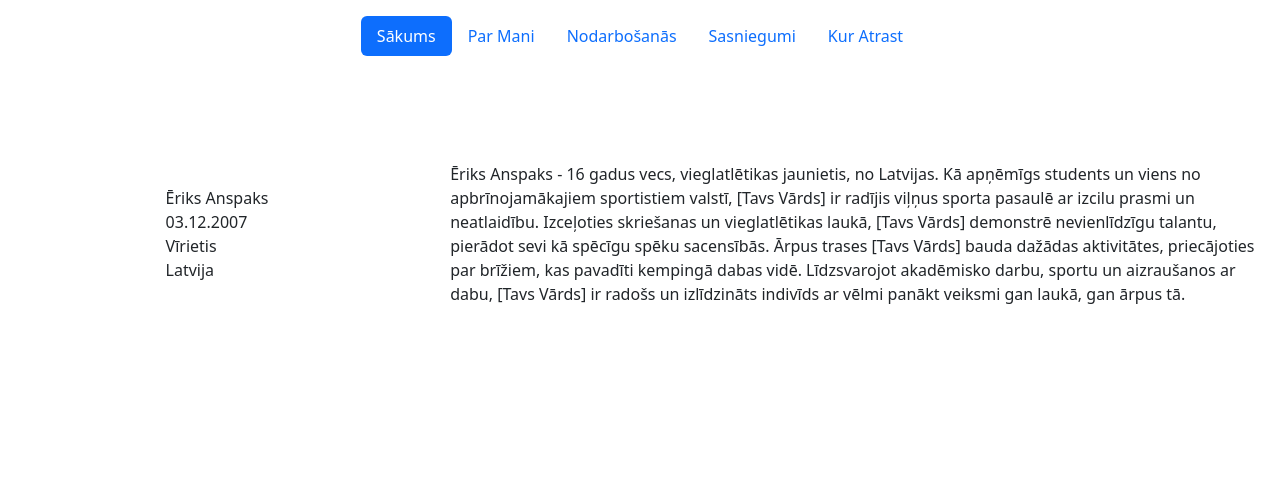
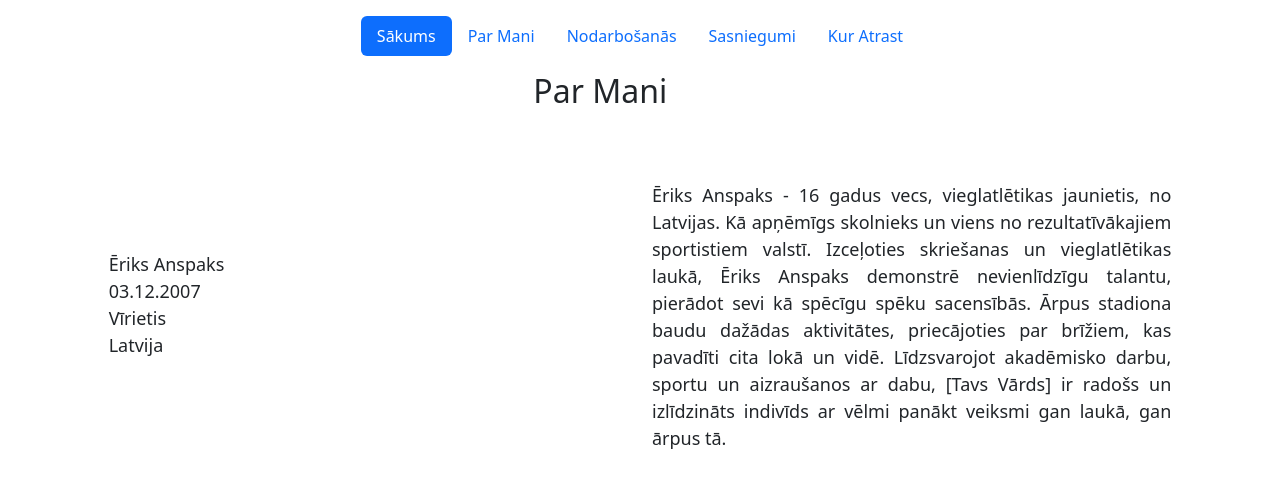
Before and after one commit to erikonkuls/erikonkuls, a plain HTML site: page UZATZIMI/index.html in a window 1280 px wide. Drawn offline with nearby package versions, Linux system fonts and the light colour scheme.

Commit message:
Add files via upload

```diff
--- a/UZATZIMI/index.html
+++ b/UZATZIMI/index.html
@@ -15,16 +15,29 @@
     <header class="d-flex justify-content-center py-3">
         <ul class="nav nav-pills">
           <li class="nav-item"><a href="#" class="nav-link active" aria-current="page">Sākums</a></li>
-          <li class="nav-item"><a href="#" class="nav-link">Par Mani</a></li>
+          <li class="nav-item"><a href="#es" class="nav-link">Par Mani</a></li>
           <li class="nav-item"><a href="#" class="nav-link">Nodarbošanās</a></li>
           <li class="nav-item"><a href="#" class="nav-link">Sasniegumi</a></li>
           <li class="nav-item"><a href="#" class="nav-link">Kur Atrast</a></li>
         </ul>
       </header>
+        <div class="parmani">
+          <div class="col-xl-2 col-lg-2 col-sm-5 col-7">
+            <h2 id="es">Par Mani</h2>
+           </div>
+        </div>
+
 
        <div class="row">
-        <div class="col-lg-3 col-sm-6 col-10 "><p>Ēriks Anspaks <br> 03.12.2007 <br>Vīrietis <br>Latvija </p></div>
-        <div class="col-lg-9 col-sm-6 col-10  "><p>Ēriks Anspaks - 16 gadus vecs, vieglatlētikas jaunietis, no Latvijas. Kā apņēmīgs students un viens no apbrīnojamākajiem sportistiem valstī, [Tavs Vārds] ir radījis viļņus sporta pasaulē ar izcilu prasmi un neatlaidību. Izceļoties skriešanas un vieglatlētikas laukā, [Tavs Vārds] demonstrē nevienlīdzīgu talantu, pierādot sevi kā spēcīgu spēku sacensībās. Ārpus trases [Tavs Vārds] bauda dažādas aktivitātes, priecājoties par brīžiem, kas pavadīti kempingā dabas vidē. Līdzsvarojot akadēmisko darbu, sportu un aizraušanos ar dabu, [Tavs Vārds] ir radošs un izlīdzināts indivīds ar vēlmi panākt veiksmi gan laukā, gan ārpus tā.</p></div>
+        <div class="col-xl-5 col-lg-2 col-sm-5 col-7 "><p>Ēriks Anspaks <br> 03.12.2007 <br>Vīrietis <br>Latvija </p>
+          <img src="" alt="">
+        </div>
+        <div class="col-xl-5 col-lg-4 col-sm-6 col-9  "><p>Ēriks Anspaks - 16 gadus vecs, vieglatlētikas jaunietis, no Latvijas.
+          Kā apņēmīgs skolnieks un viens no rezultatīvākajiem sportistiem valstī. Izceļoties skriešanas un vieglatlētikas laukā,
+           Ēriks Anspaks demonstrē nevienlīdzīgu talantu, pierādot sevi kā spēcīgu spēku sacensībās. Ārpus stadiona
+            baudu dažādas aktivitātes, priecājoties par brīžiem, kas pavadīti cita lokā un vidē.
+            Līdzsvarojot akadēmisko darbu, sportu un aizraušanos ar dabu,
+            [Tavs Vārds] ir radošs un izlīdzināts indivīds ar vēlmi panākt veiksmi gan laukā, gan ārpus tā.</p></div>
         <!-- <div class="col-lg-3 col-sm-6 col-10  ">Column 3</div>
         <div class="col-lg-3 col-sm-6 col-10  ">Column 4</div> -->
        </div>
--- a/UZATZIMI/style.css
+++ b/UZATZIMI/style.css
@@ -4,9 +4,15 @@
     align-items: center;
 }
 .row{
-    margin-top: 7%;
-    margin-left: 12%;
+    display: flex;
+    justify-content: center;
+    align-items: center;
+    margin-top: 5%;
     display: flex;
     justify-content: center;
     align-items: center;
 }
+p {
+    text-align: justify;
+    font-size: large;
+  }
```
